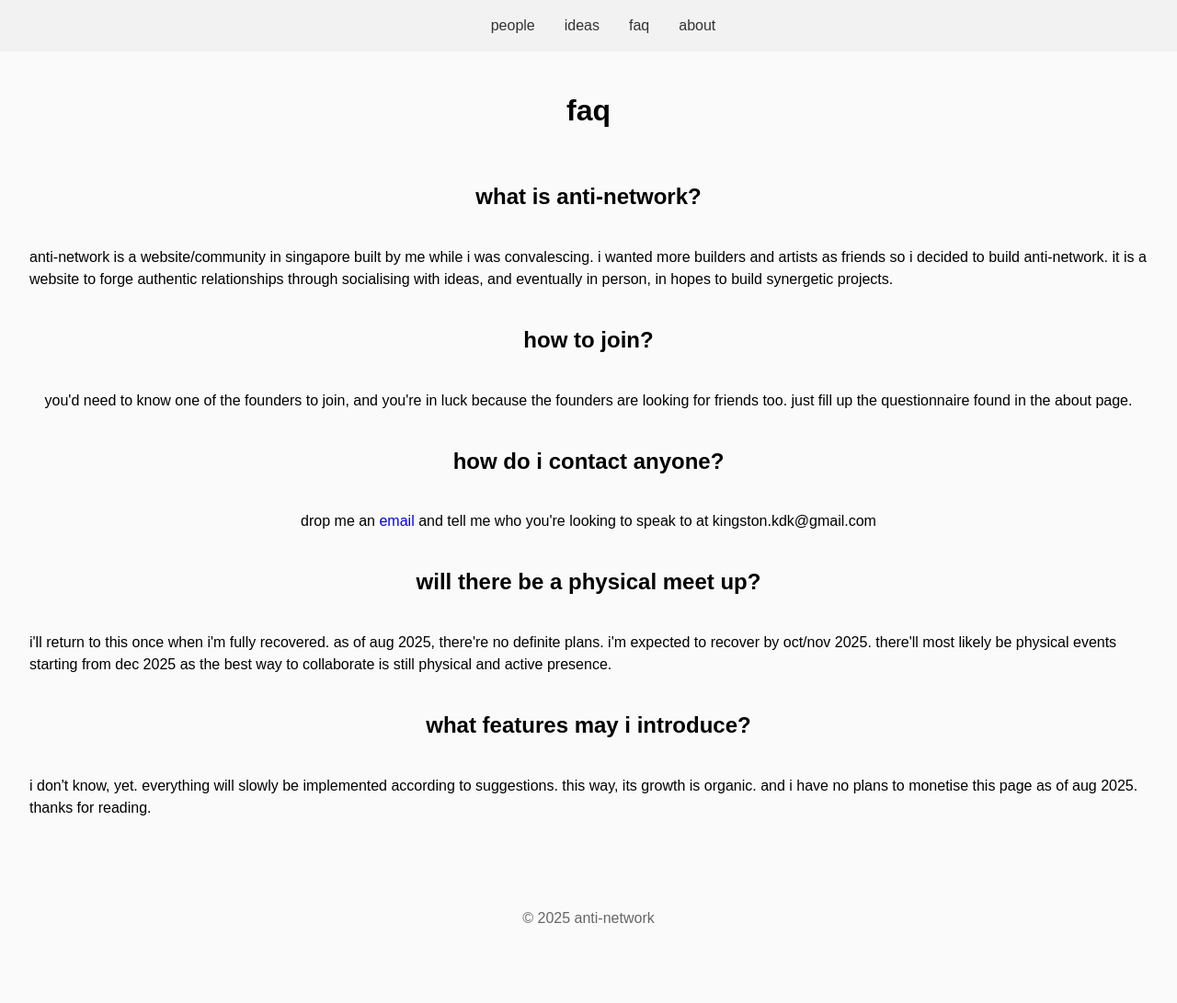
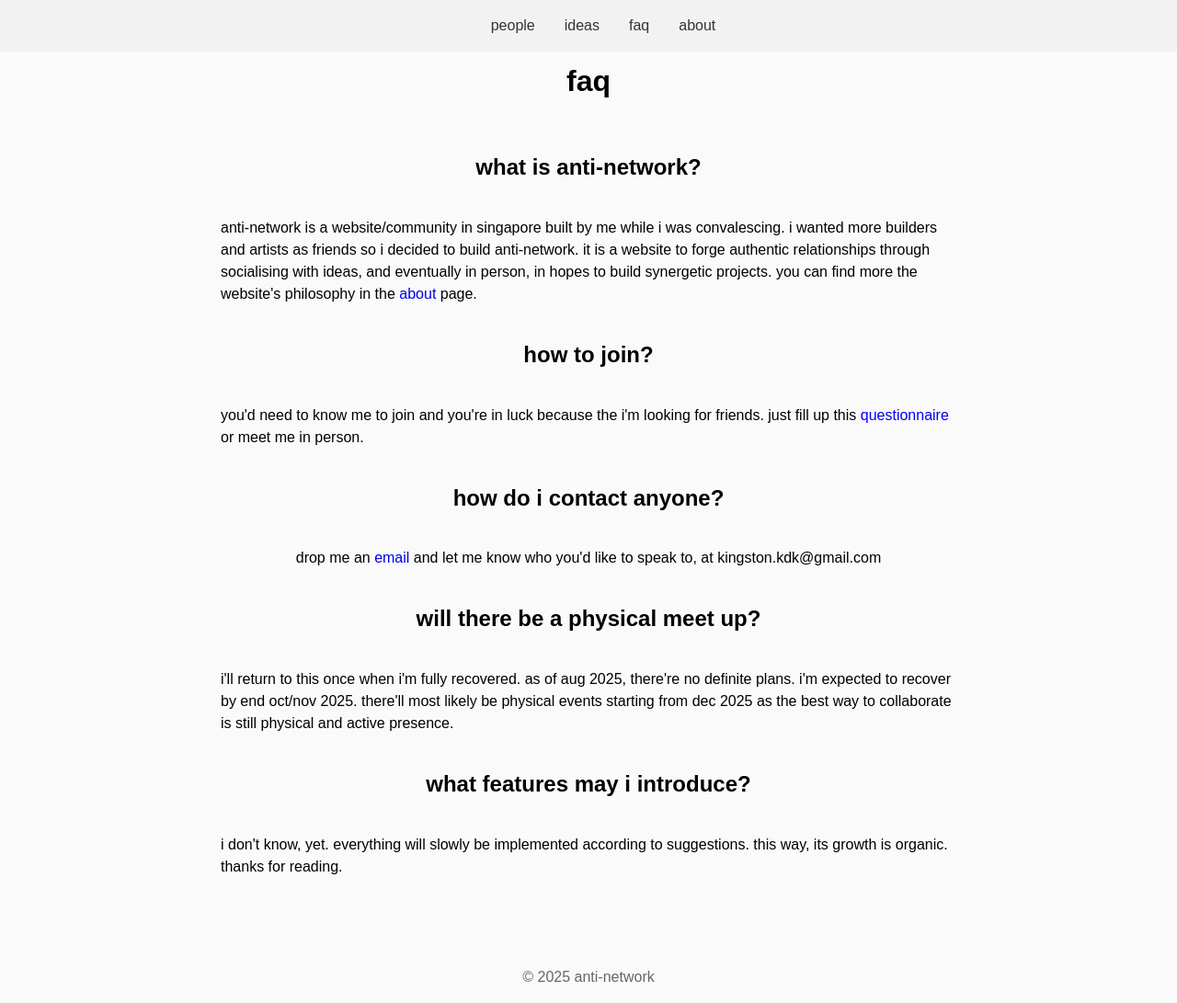
Before and after one commit to kingking70/anti-network, a plain HTML site: page faq.html in a window 1280 px wide. Shown: the whole page at 92% size. Before the commit the page ends 1059 px from the top, so only its background shows below. Drawn offline with Linux system fonts and the light colour scheme.

Commit message:
finalised anti-network

```diff
--- a/faq.html
+++ b/faq.html
@@ -17,15 +17,15 @@
     </nav>
     <h1>faq</h1>
     <h2>what is anti-network?</h2>
-    <p>anti-network is a website/community in singapore built by me while i was convalescing. i wanted more builders and artists as friends so i decided to build anti-network. it is a website to forge authentic relationships through socialising with ideas, and eventually in person, in hopes to build synergetic projects.</p>
+    <p>anti-network is a website/community in singapore built by me while i was convalescing. i wanted more builders and artists as friends so i decided to build anti-network. it is a website to forge authentic relationships through socialising with ideas, and eventually in person, in hopes to build synergetic projects. you can find more the website's philosophy in the <a href="./about.html">about</a> page.</p>
     <h2>how to join?</h2>
-    <p>you'd need to know one of the founders to join, and you're in luck because the founders are looking for friends too. just fill up the questionnaire found in the about page.</p>
+    <p>you'd need to know me to join and you're in luck because the i'm looking for friends. just fill up this <a href="https://docs.google.com/forms/d/e/1FAIpQLSe7qDBg4dWoxdDopEmPSS45W6fYjq_fuCVK74XEgOvj5ecrXw/viewform?usp=preview" target="_blank" rel="noopener noreferrer">questionnaire</a> or meet me in person.</p>
     <h2>how do i contact anyone?</h2>
-    <p>drop me an <a href="mailto:kingston.kdk@gmail.com?subject=i%20need%20your%20help%20">email</a> and tell me who you're looking to speak to at kingston.kdk@gmail.com</p>
+    <p>drop me an <a href="mailto:kingston.kdk@gmail.com?subject=i%20need%20your%20help%20">email</a> and let me know who you'd like to speak to, at kingston.kdk@gmail.com</p>
     <h2>will there be a physical meet up?</h2>
-    <p>i'll return to this once when i'm fully recovered. as of aug 2025, there're no definite plans. i'm expected to recover by oct/nov 2025. there'll most likely be physical events starting from dec 2025 as the best way to collaborate is still physical and active presence. </p>
+    <p>i'll return to this once when i'm fully recovered. as of aug 2025, there're no definite plans. i'm expected to recover by end oct/nov 2025. there'll most likely be physical events starting from dec 2025 as the best way to collaborate is still physical and active presence. </p>
     <h2>what features may i introduce?</h2>
-    <p>i don't know, yet. everything will slowly be implemented according to suggestions. this way, its growth is organic. and i have no plans to monetise this page as of aug 2025. thanks for reading.</p>
+    <p>i don't know, yet. everything will slowly be implemented according to suggestions. this way, its growth is organic. thanks for reading.</p>
     <footer>
         <p>&copy; 2025 anti-network</p>
     </footer>
--- a/style.css
+++ b/style.css
@@ -5,7 +5,8 @@ body {
     align-items: center;
     min-height: 100vh;
     margin: 0;
-    padding: 2em;
+    padding-left: 15em;
+    padding-right: 15em;
     line-height: 1.5;
     flex-direction: column;
     background: #fafafa;
```
Also changed, not shown: about.html (+3 -5 lines), ideas.html (+9 -2 lines), index.html (+1 -1 lines).
